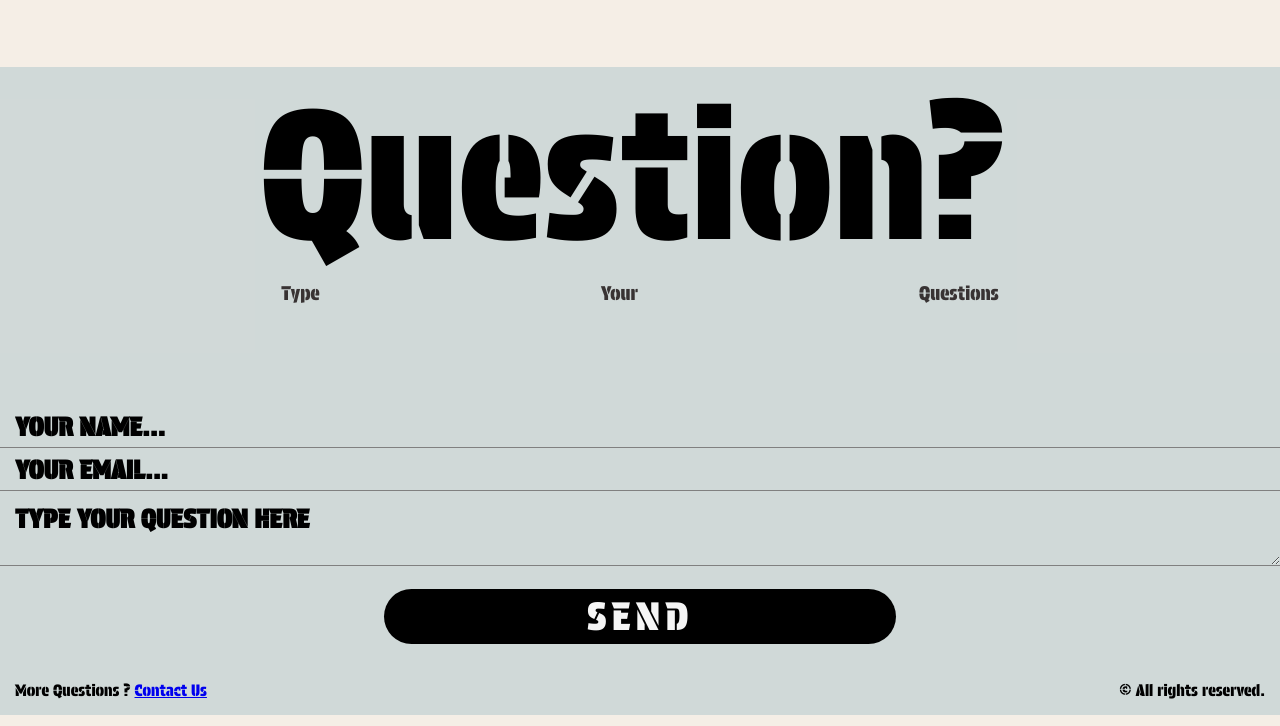
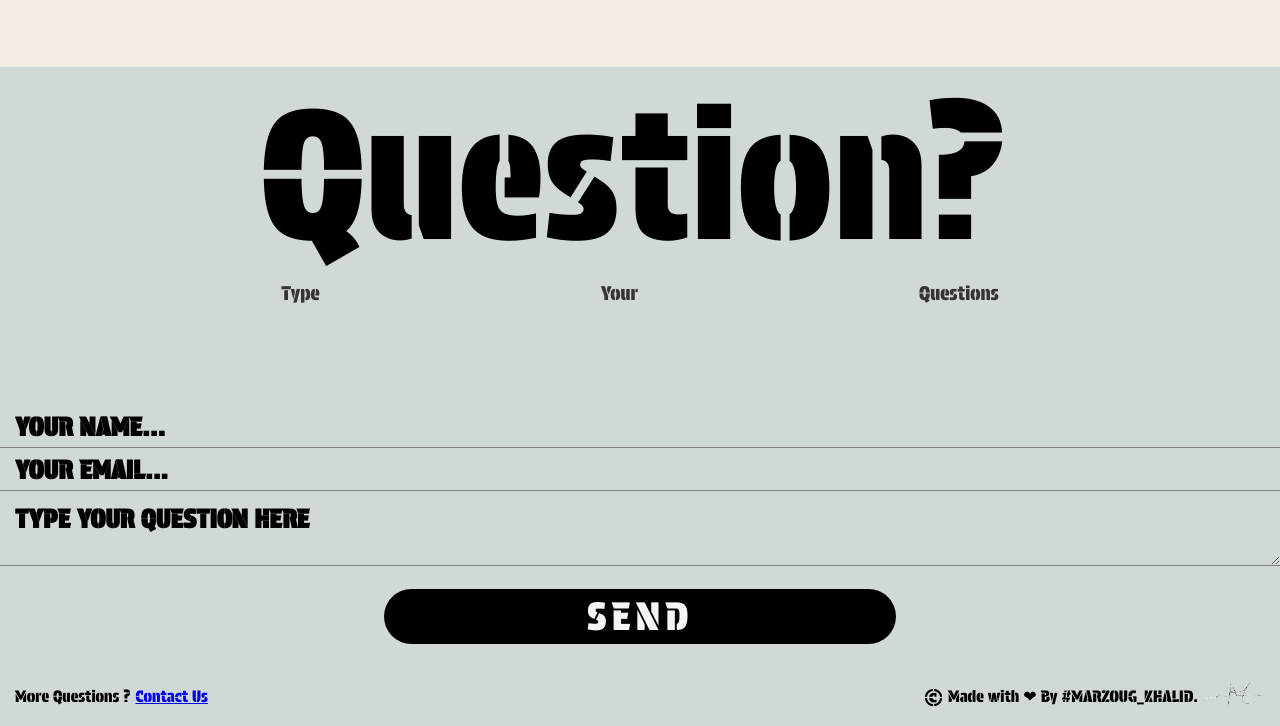
Before and after one commit to khalidmarzou/MRZG-TRIP, a plain HTML site: page index.html in a window 1280 px wide. Shown: the part 1934-2660 px from the top of the page. Drawn offline with Linux system fonts and the light colour scheme.

Commit message:
add my Visa and edit some spaces in footer

```diff
--- a/index.html
+++ b/index.html
@@ -136,8 +136,8 @@
         </div>
       </div>
       <div class="copyright">
-        <div>More Questions ? <a href="#">Contact Us</a></div>
-        <div>© All rights reserved.</div>
+        <div>More Questions ?  <a href="#"> Contact Us</a></div>
+        <div><span>© </span> Made with ❤ By #MARZOUG_KHALID. <img src="media/myVisa.png" alt="Visa"></div>
       </div>
     </footer>
 
--- a/style.css
+++ b/style.css
@@ -440,7 +440,27 @@ footer .copyright {
   display: flex;
   justify-content: space-between;
 }
-
+footer .copyright :first-child{
+  display: flex;
+  align-items: center;
+}
+footer .copyright :first-child a{
+  margin-left: 5px;
+}
+footer .copyright :last-child{
+  display: flex;
+  align-items: center;
+}
+footer .copyright :last-child span{
+  font-size: 25px;
+  position: relative;
+  top: 3px;
+  margin-right: 5px;
+}
+footer .copyright img{
+  height: 30px;
+  margin-left: 5px;
+}
 @media (max-width: 600px) {
   @keyframes animationImgsInBack {
     0% {
```
Also changed, not shown: media/myVisa.png (added).
